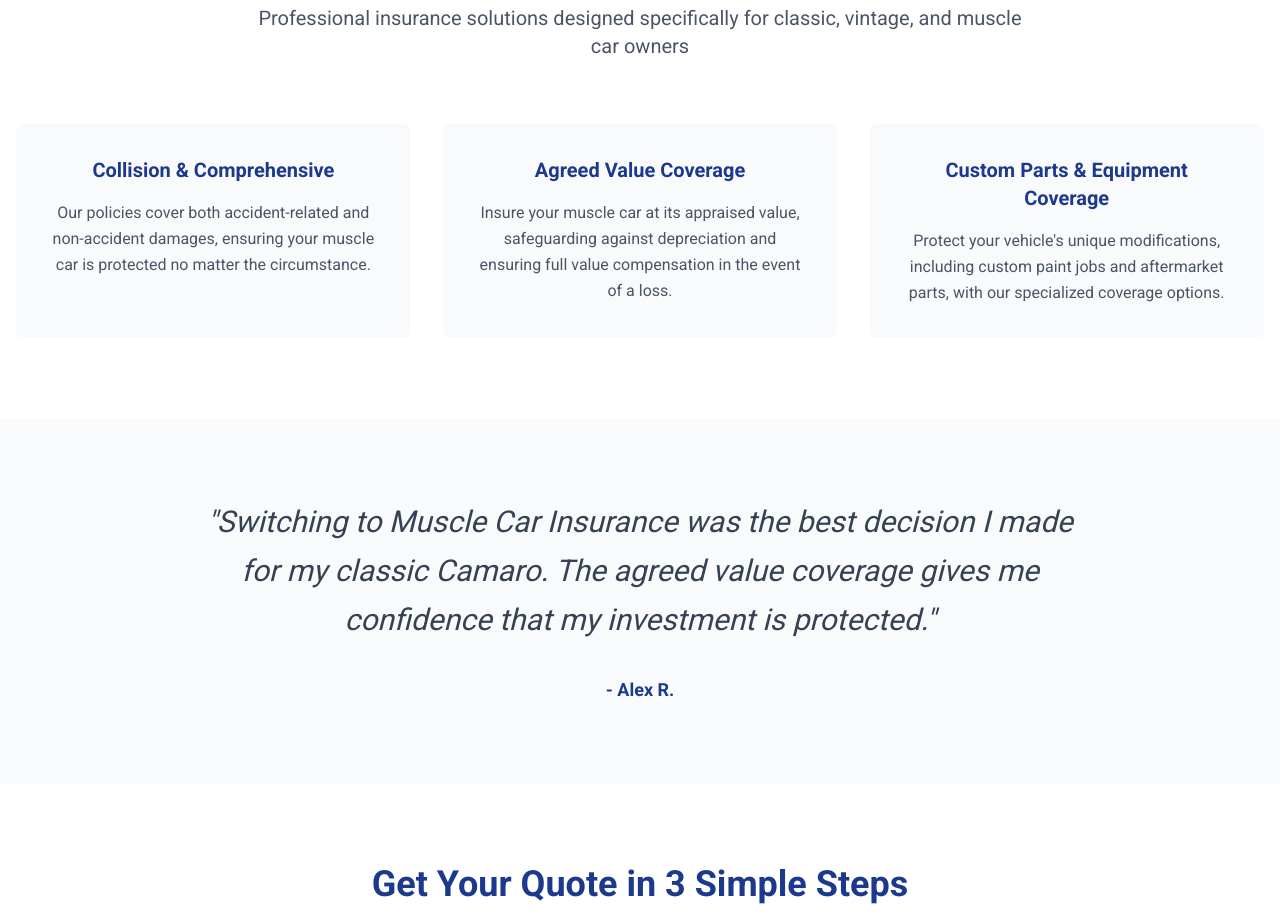
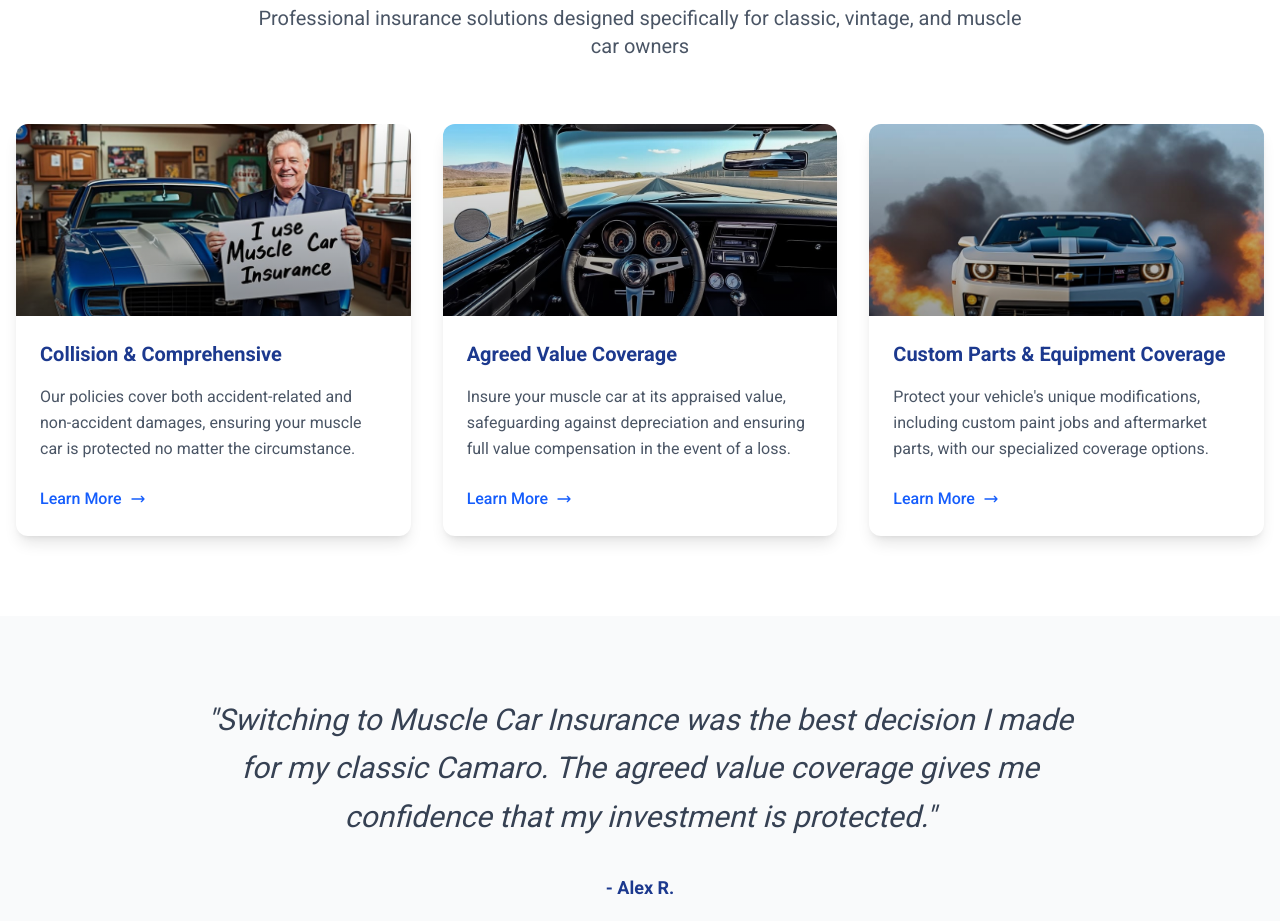
Before and after one commit to MCERQUA/musclecarinsurance.com, an Astro site: page / in a window 1280 px wide. Shown: the part 940-1861 px from the top of the page. Built offline with nearby package versions, Linux system fonts and the light colour scheme; Astro itself is replaced by a stand-in of ours.

Commit message:
MODERN COVERAGE CARDS: Add images and enhanced styling
Card enhancements:
- Added dedicated images to each coverage type card
- Collision & Comprehensive: muscle_car_auto_insurance_coverage.jpg
- Agreed Value Coverage: vintage_muscle_car_coverage.jpeg
- Custom Parts Coverage: custom_muscle_car_coverage.jpg

Modern styling improvements:
- Changed from gray background to clean white cards
- Added large image headers (h-48) with hover zoom effects
- Implemented rounded-xl corners and enhanced shadows
- Added hover effects: shadow-2xl and -translate-y-1 lift
- Created gradient overlay on images (from-black/40 to transparent)
- Added modern 'Learn More' CTA with animated arrow icon
- Enhanced hover states with smooth transitions
- Professional card layout with proper spacing

Design features:
✅ Image-driven visual appeal
✅ Modern card shadows and hover effects
✅ Clean typography and spacing
✅ Interactive elements with smooth animations
✅ Professional color scheme maintained

```diff
--- a/src/pages/index.astro
+++ b/src/pages/index.astro
@@ -11,15 +11,18 @@ import Button from '../components/ui/Button.astro';
 const coverageTypes = [
   {
     title: 'Collision & Comprehensive',
-    description: 'Our policies cover both accident-related and non-accident damages, ensuring your muscle car is protected no matter the circumstance.'
+    description: 'Our policies cover both accident-related and non-accident damages, ensuring your muscle car is protected no matter the circumstance.',
+    image: '/images/muscle_car_auto_insurance_coverage.jpg'
   },
   {
     title: 'Agreed Value Coverage',
-    description: 'Insure your muscle car at its appraised value, safeguarding against depreciation and ensuring full value compensation in the event of a loss.'
+    description: 'Insure your muscle car at its appraised value, safeguarding against depreciation and ensuring full value compensation in the event of a loss.',
+    image: '/images/vintage_muscle_car_coverage.jpeg'
   },
   {
     title: 'Custom Parts & Equipment Coverage',
-    description: 'Protect your vehicle\'s unique modifications, including custom paint jobs and aftermarket parts, with our specialized coverage options.'
+    description: 'Protect your vehicle\'s unique modifications, including custom paint jobs and aftermarket parts, with our specialized coverage options.',
+    image: '/images/custom_muscle_car_coverage.jpg'
   }
 ];
 
@@ -100,13 +103,39 @@ const faqs = [
 
         <div class="grid grid-cols-1 md:grid-cols-3 gap-8">
           {coverageTypes.map((coverage) => (
-            <div class="bg-gray-50 rounded-lg p-8 text-center hover:shadow-lg transition-shadow duration-300">
+            <div class="bg-white rounded-xl overflow-hidden shadow-lg hover:shadow-2xl transition-all duration-300 transform hover:-translate-y-1">
+              <!-- Image Header -->
+              <div class="relative h-48 overflow-hidden">
+                <img
+                  src={coverage.image}
+                  alt={coverage.title}
+                  class="w-full h-full object-cover transition-transform duration-300 hover:scale-105"
+                />
+                <div class="absolute inset-0 bg-gradient-to-t from-black/40 to-transparent"></div>
+              </div>
+
+              <!-- Content -->
+              <div class="p-6">
                 <h3 class="text-xl font-bold text-blue-900 mb-4">
                   {coverage.title}
                 </h3>
                 <p class="text-gray-600 leading-relaxed">
                   {coverage.description}
                 </p>
+
+                <!-- Modern CTA Button -->
+                <div class="mt-6">
+                  <a
+                    href="/coverage"
+                    class="inline-flex items-center text-blue-600 hover:text-blue-800 font-medium transition-colors group"
+                  >
+                    Learn More
+                    <svg class="w-4 h-4 ml-2 group-hover:translate-x-1 transition-transform" fill="none" stroke="currentColor" viewBox="0 0 24 24">
+                      <path stroke-linecap="round" stroke-linejoin="round" stroke-width="2" d="M17 8l4 4m0 0l-4 4m4-4H3"/>
+                    </svg>
+                  </a>
+                </div>
+              </div>
             </div>
           ))}
         </div>
```
Lines whose indentation alone changed are shown as unchanged.
